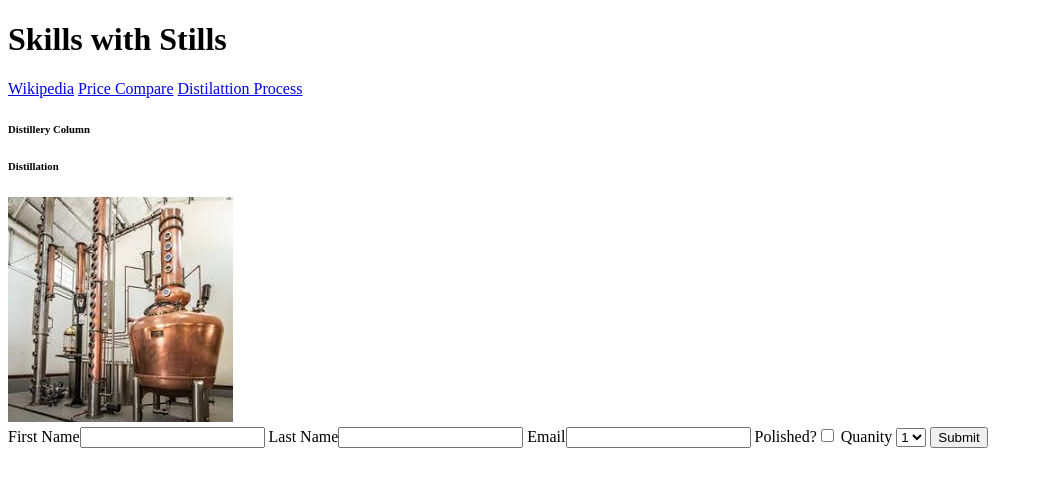
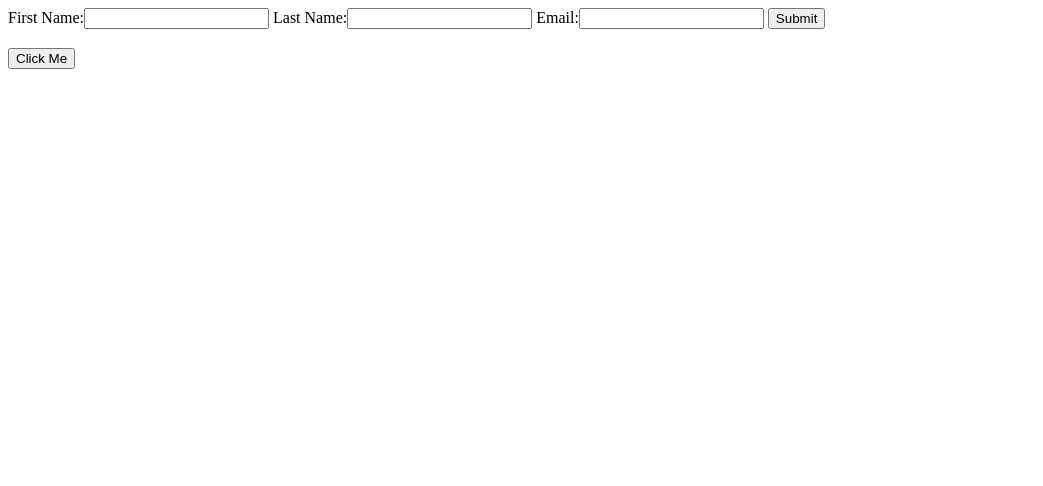
Before and after one commit to daveydog24/Python, a plain HTML site: page python_fundamentals/Skills_with_Stills/static/index.html in a window 1280 px wide. Shown: the whole page, without its empty margins (0-1043 px from the left). Drawn offline with Linux system fonts and the light colour scheme; files that its build step writes are made by us from their sources.

Commit message:
added alert

```diff
--- a/python_fundamentals/Skills_with_Stills/static/index.html
+++ b/python_fundamentals/Skills_with_Stills/static/index.html
@@ -5,69 +5,29 @@
     <meta name="viewport" content="width=device-width, initial-scale=1.0">
     <meta http-equiv="X-UA-Compatible" content="ie=edge">
     <title>Skills with Stills</title>
-    <link rel="stylesheet" href="style.css">
-    <link rel="stylesheet" href="main.js">
+    <script src="script.js"></script>
+    <link rel="stylesheet" href="css/style.css">
 </head>
 <body>
     <div id="wrapper">
         <div id="top">
-            <h1>Skills with Stills</h1>
-            <nav>
-                <a href="https://en.wikipedia.org/wiki/Distillation">Wikipedia</a>
-                <a href="https://www.ebay.com/sch/i.html?_from=R40&_trksid=p2380057.m570.l1313.TR12.TRC2.A0.H0.Xdistillation.TRS0&_nkw=distillation&_sacat=0">Price Compare</a>
-                <a href="http://www.bbc.co.uk/schools/gcsebitesize/science/ocr_gateway/carbon_chemistry/crude_oilrev3.shtml"> Distilattion Process</a>
-            </nav>
-        </div>
-        <div id="middle">
-            <div>
-                <h6>Distillery Column</h6>
-                <p hidden>
-                    A column still, also called a continuous still, patent still or Coffey
-                    still, is a variety of still consisting of two columns.
-                </p>
-            </div>
-            <div>
-                <h6>Distillation</h6>
-                <p hidden>
-                    Distillation is the process of separating the components or substances from a liquid
-                    mixture by using selective boiling and condensation. Distillation may result in
-                    essentially complete separation (nearly pure components), or it may be a partial
-                    separation that increases the concentration of selected components in the mixture.
-                    In either case, the process exploits differences in the volatility of the mixture's
-                    components. In industrial chemistry, distillation is a unit operation of practically
-                    universal importance, but it is a physical separation process, not a chemical reaction.
-                </p>
-            </div>
+            <form id="myForm" method="post" action="" onsubmit="Submit(event)">
+                <label for="first_name">
+                    First Name:<input type="text" id="first_name" name="first_name">
+                </label>
+                <label for="last_name">
+                    Last Name:<input type="text" id="last_name" name="last_name">
+                </label>
+                <label for="email">
+                    Email:<input type="email" id="email" name="email">
+                </label>
+                <input type="submit" name="submit">
+            </form>
         </div>
         <div id="bottom">
-            <img src="images/Full Still Copper.jpeg" alt="">
-            <!-- <img src="images/Full Still silver.jpeg" alt="">
-            <img src="images/still.jpg" alt=""> -->
-            <div id="form">
-                <form action="">
-                    <label for="first-name">First Name<input type="text"></label>
-                    <label for="last-name">Last Name<input type="text"></label>
-                    <label for="email">Email<input type="email"></label>
-                    <label for="column">Polished?<input type="checkbox"></label>
-                    <label for="">Quanity
-                        <select name="choices" id="choices">
-                            <option value="">1</option>
-                            <option value="">2</option>
-                            <option value="">3</option>
-                        </select>
-                    </label>
-
-
-
-                    <input type="submit">
-
-                </form>
-
-            </div>
-
+            <h3 id="display"></h3>
+            <button onclick="sendAlert()">Click Me</button>
         </div>
     </div>
-
-
 </body>
 </html>
--- /dev/null
+++ b/python_fundamentals/Skills_with_Stills/static/script.js
@@ -0,0 +1,27 @@
+class User{
+    constructor() {
+        first_name = undefined;
+        last_name = undefined;
+        email = undefined
+    }
+}
+
+function Submit(event) {
+    event.preventDefault();
+
+    let first_name = document.getElementById('first_name').value;
+    let last_name = document.getElementById('last_name').value;
+    let email = document.getElementById('email').value;
+    User.first_name = first_name;
+    User.last_name = last_name;
+    User.email = email;
+
+    alert(`Hello ${User.first_name} ${User.last_name} welcome to my website. We will send a confirmation to your email at: ${User.email}`)
+    document.getElementById("myForm").reset();
+}
+
+function sendAlert(){
+    document.getElementById('display').innerHTML = (
+        `Hello ${User.first_name} ${User.last_name} you are now stored in our database.`
+    );
+}
```
Also changed, not shown: python_fundamentals/Skills_with_Stills/main.js (deleted).
